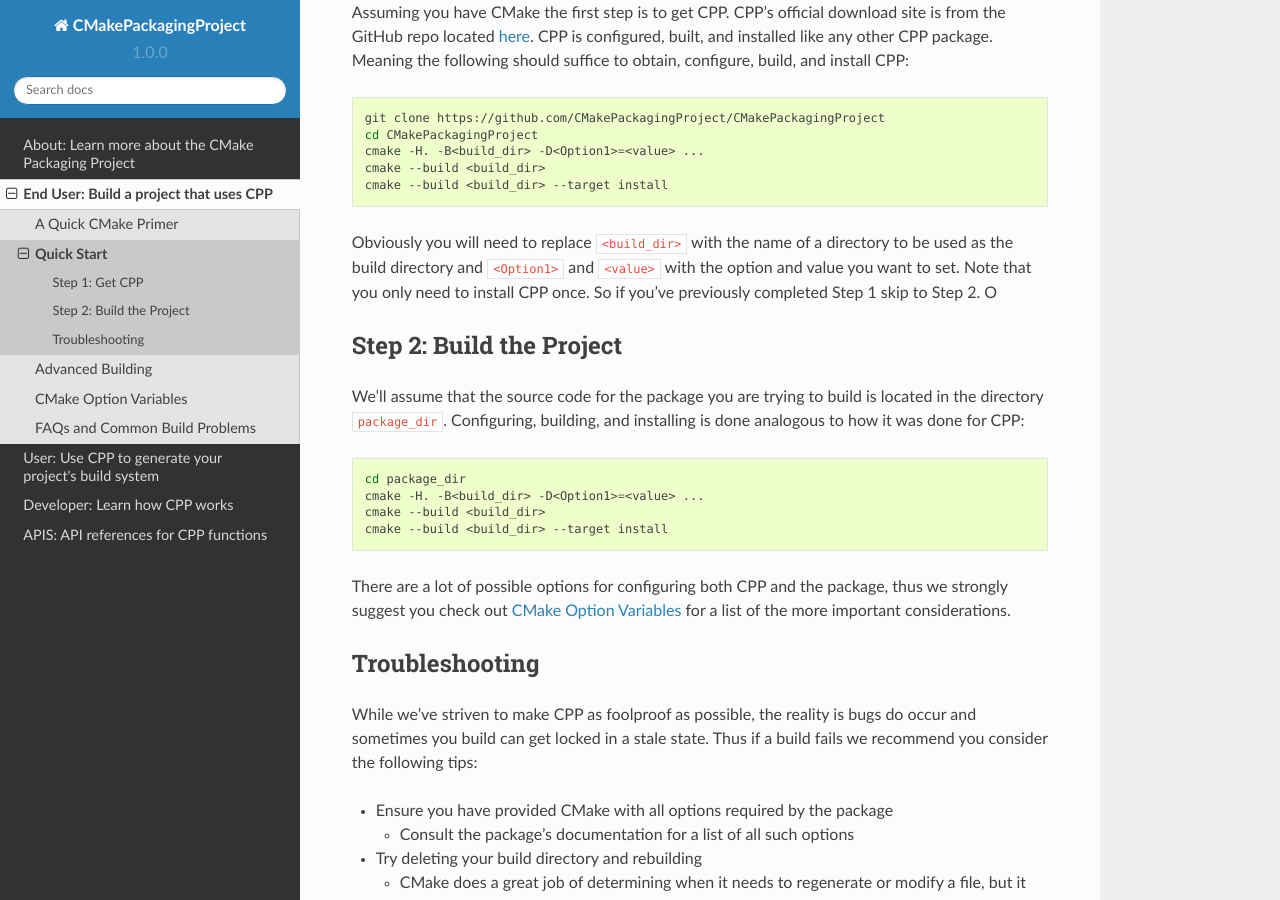
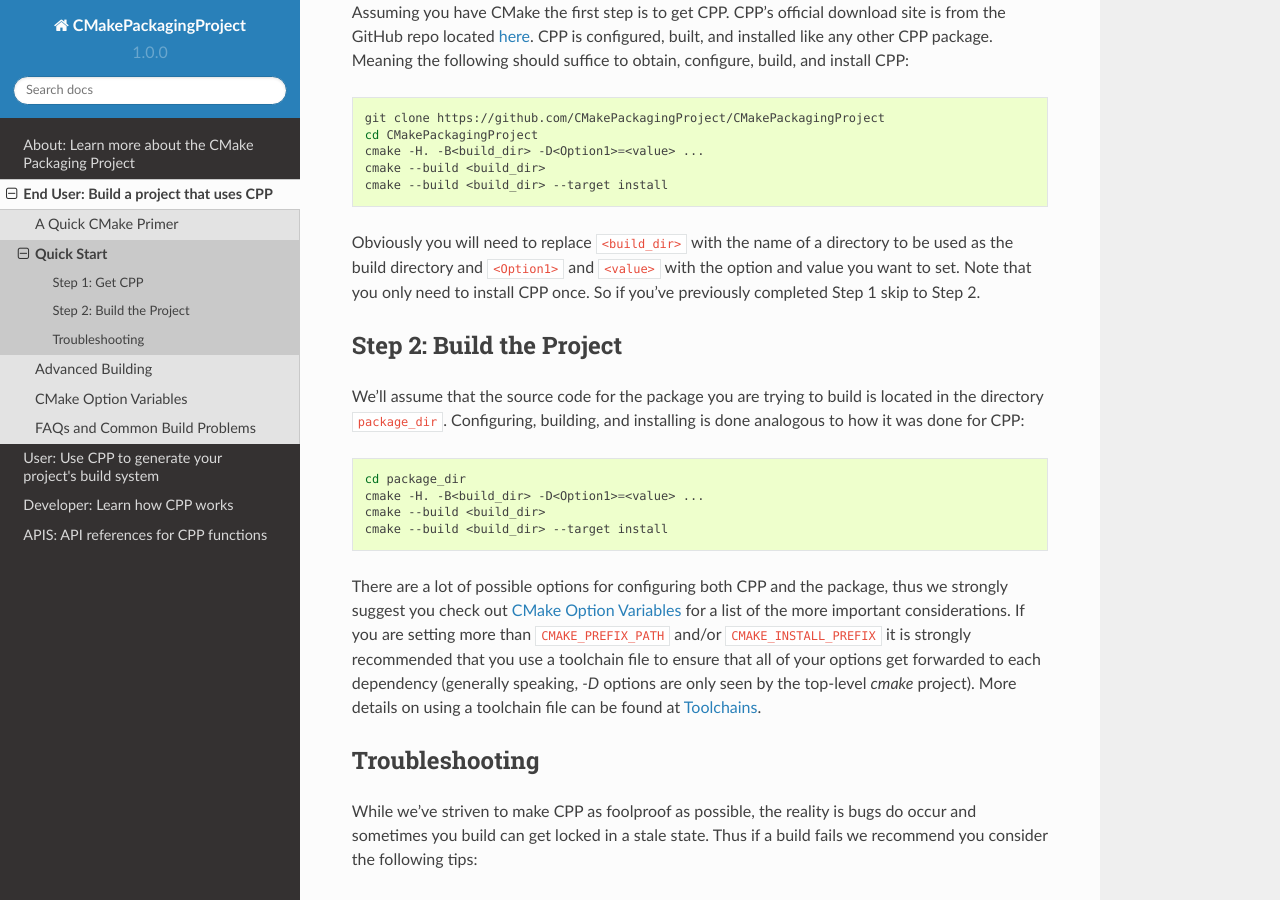
Before and after one commit to CMakePP/CMaize, a Sphinx documentation site: the page built from docs/source/end_user/quick_start.rst, in a window 1280 px wide and 900 px high, scrolled down 335 px. Built offline with Sphinx 7.4.7 and the Read the Docs theme 2.0.0, drawn with Linux system fonts in a browser that asks for light colours.

Commit message:
documentation updates

```diff
--- a/docs/source/end_user/quick_start.rst
+++ b/docs/source/end_user/quick_start.rst
@@ -29,7 +29,7 @@
 Obviously you will need to replace ``<build_dir>`` with the name of a directory
 to be used as the build directory and ``<Option1>`` and ``<value>`` with the
 option and value you want to set. Note that you only need to install CPP once.
-So if you've previously completed Step 1 skip to Step 2.  O
+So if you've previously completed Step 1 skip to Step 2.
 
 Step 2: Build the Project
 -------------------------
@@ -47,7 +47,12 @@
 
 There are a lot of possible options for configuring both CPP and the package,
 thus we strongly suggest you check out :ref:`standard_cmake-label` for a list
-of the more important considerations.
+of the more important considerations. If you are setting more than
+``CMAKE_PREFIX_PATH`` and/or ``CMAKE_INSTALL_PREFIX`` it is strongly recommended
+that you use a toolchain file to ensure that all of your options get forwarded
+to each dependency (generally speaking, `-D` options are only seen by the
+top-level `cmake` project). More details on using a toolchain file can be found
+at :ref:`toolchains-label`.
 
 Troubleshooting
 ---------------
--- a/docs/source/end_user/standard_cmake.rst
+++ b/docs/source/end_user/standard_cmake.rst
@@ -63,7 +63,9 @@
 where a dependency ``XXX`` is installed.  CMake has now adopted such variables
 as part of the standard and ``find_package`` automatically considers such
 variables as hints, regardless of whether the module recognizes the variable or
-not.
+not. CMake only strictly honors ``XXX_ROOT`` where ``XXX`` matches the case of
+the dependency's name; however, since determining the case can be annoying, CPP
+additionally will honor the all uppercase and all lowercase variants.
 
 CPP Specific Variables
 ----------------------
```
